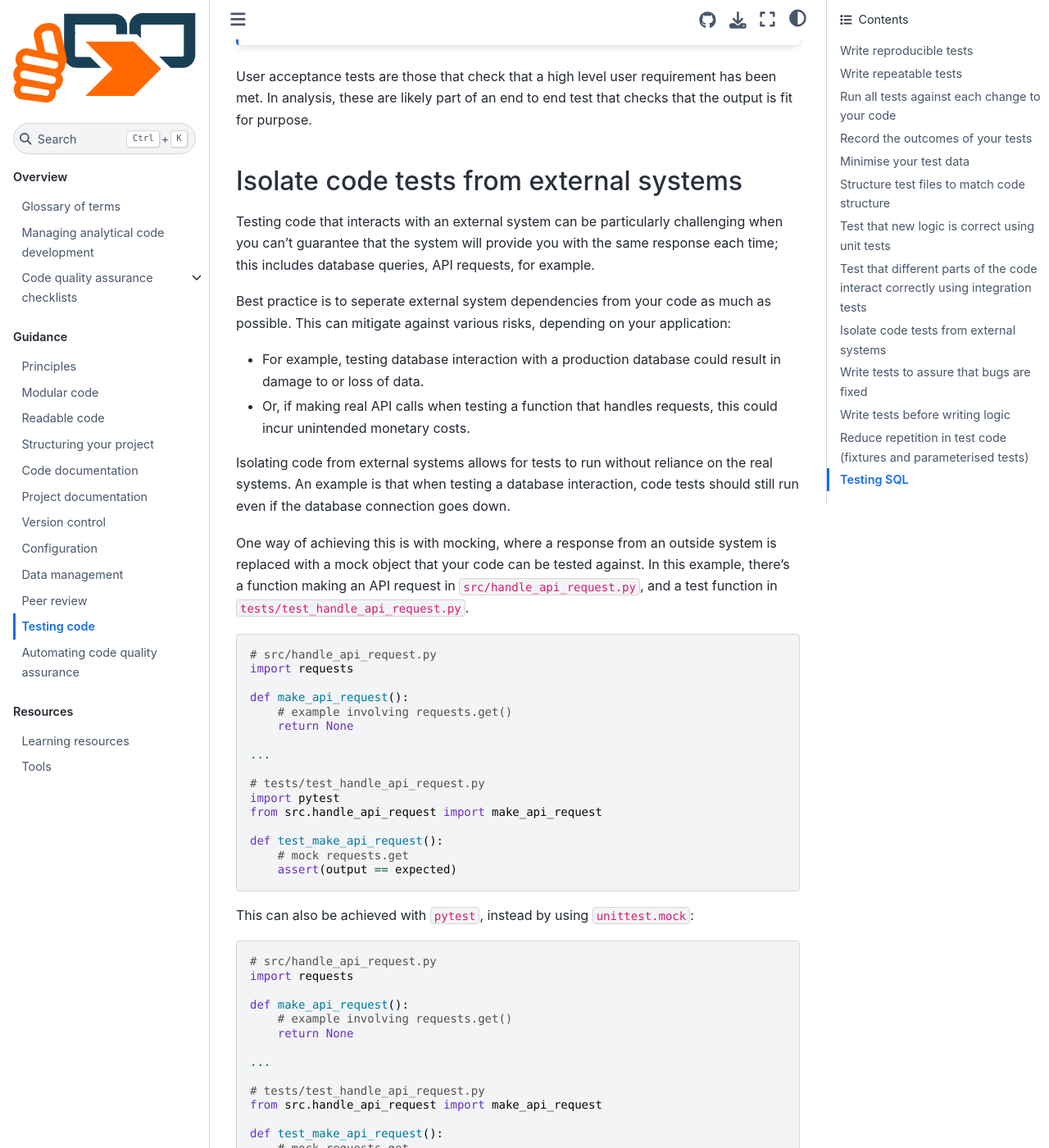
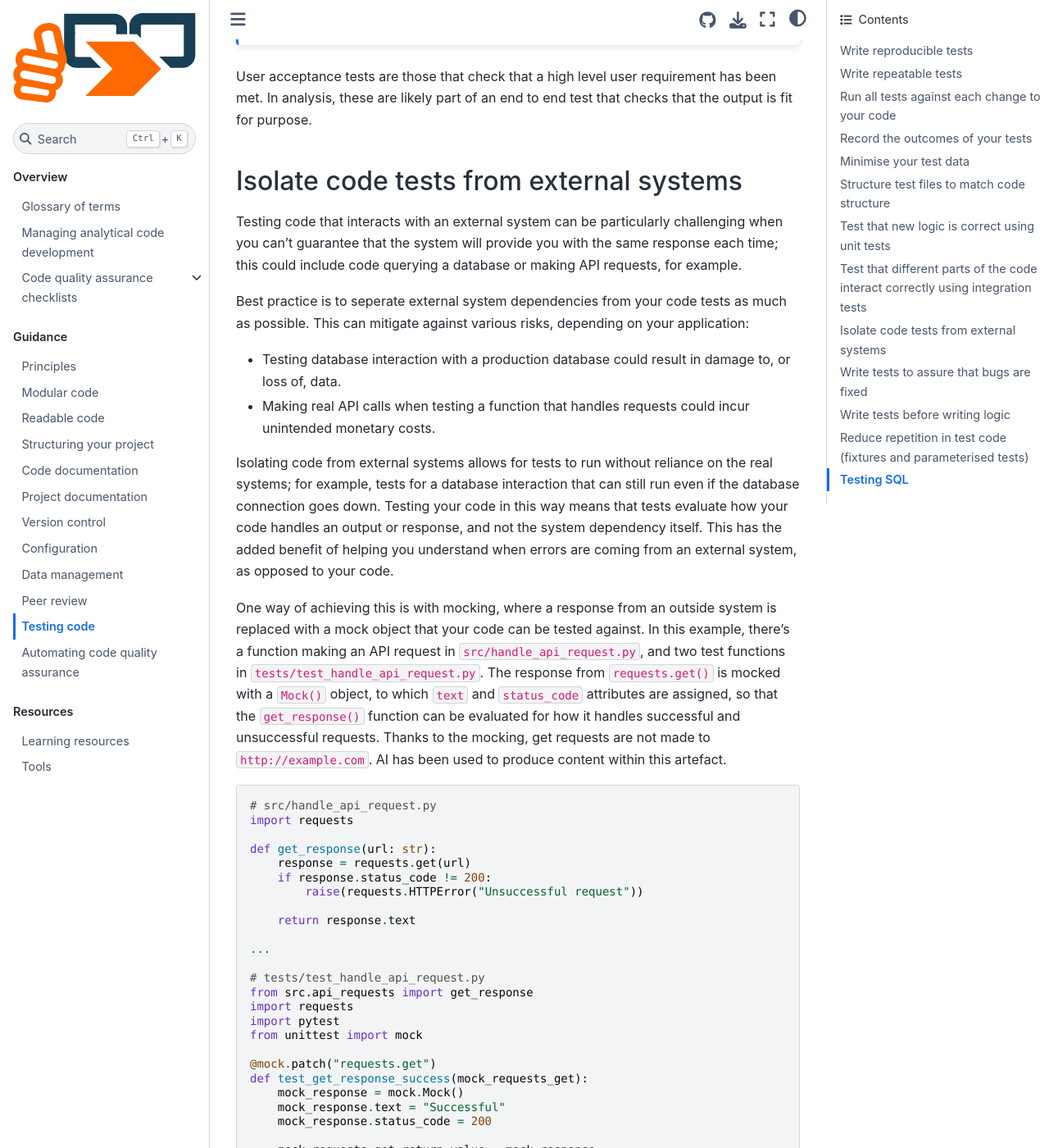
Before and after one commit to best-practice-and-impact/qa-of-code-guidance, a Jupyter Book: the page built from book/testing_code.md, in a window 1280 px wide and 1400 px high, scrolled down 8129 px. Shown: the whole window at 82% size. Built offline with Jupyter Book 1.0.4 settings and Sphinx 7.4.7 and the Sphinx Book theme 1.1.4, drawn with Linux system fonts in a browser that asks for light colours; some of the changed text lies outside the part shown.

Commit message:
finish test examples

````diff
--- a/book/testing_code.md
+++ b/book/testing_code.md
@@ -324,59 +324,61 @@
 ## Isolate code tests from external systems
 
 Testing code that interacts with an external system can be particularly challenging when you can't guarantee
-that the system will provide you with the same response each time; this includes database queries, API requests, for example.
+that the system will provide you with the same response each time; this could include code querying a database or
+making API requests, for example.
 
-Best practice is to seperate external system dependencies from your code as much as possible. This can mitigate against various risks, depending on your application:
+Best practice is to seperate external system dependencies from your code tests as much as possible. This can mitigate against various risks, depending on your application:
 
-- For example, testing database interaction with a production database could result in damage to or loss of data.
-- Or, if making real API calls when testing a function that handles requests, this could incur unintended monetary costs.
+- Testing database interaction with a production database could result in damage to, or loss of, data.
+- Making real API calls when testing a function that handles requests could incur unintended monetary costs.
 
-Isolating code from external systems allows for tests to run without reliance on the real systems. An example is that when testing a database interaction, code tests should still run even if the database connection goes down.
+Isolating code from external systems allows for tests to run without reliance on the real systems; for example, tests for a database interaction that can still run even if the database connection goes down.
+Testing your code in this way means that tests evaluate how your code handles an output or response, and not the system dependency itself. This has the added benefit of helping you understand when errors are coming from an external system, as opposed to your code.
 
-One way of achieving this is with mocking, where a response from an outside system is replaced with a mock object that your code can be tested against. In this example, there's a function making an API request in `src/handle_api_request.py`, and a test function in `tests/test_handle_api_request.py`.
+One way of achieving this is with mocking, where a response from an outside system is replaced with a mock object that your code can be tested against. In this example, there's a function making an API request in `src/handle_api_request.py`, and two test functions in `tests/test_handle_api_request.py`. The response from `requests.get()` is mocked with a `Mock()` object, to which `text` and `status_code` attributes are assigned, so that the `get_response()` function can be evaluated for how it handles successful and unsuccessful requests. Thanks to the mocking, get requests are not made to `http://example.com`. AI has been used to produce content within this artefact.
 
 ```{code-block} python
 # src/handle_api_request.py
 import requests
 
-def make_api_request():
-    # example involving requests.get()
-    return None
+def get_response(url: str):
+    response = requests.get(url)
+    if response.status_code != 200:
+        raise(requests.HTTPError("Unsuccessful request"))
+
+    return response.text
 
 ...
 
 # tests/test_handle_api_request.py
+from src.api_requests import get_response
+import requests
 import pytest
-from src.handle_api_request import make_api_request
+from unittest import mock
 
-def test_make_api_request():
-    # mock requests.get
-    assert(output == expected)
+@mock.patch("requests.get")
+def test_get_response_success(mock_requests_get):
+    mock_response = mock.Mock()
+    mock_response.text = "Successful"
+    mock_response.status_code = 200
+
+    mock_requests_get.return_value = mock_response
+
+    actual = get_response("http://example.com")
+    assert(actual == "Successful")
+
+@mock.patch("requests.get")
+def test_get_response_fail(mock_requests_get):
+    mock_response = mock.Mock()
+    mock_response.status_code = 400
+    mock_requests_get.return_value = mock_response
+
+    with pytest.raises(requests.HTTPError):
+        actual = get_response("http://example.com")
 
 ```
 
-This can also be achieved with `pytest`, instead by using `unittest.mock`:
-
-```{code-block} python
-# src/handle_api_request.py
-import requests
-
-def make_api_request():
-    # example involving requests.get()
-    return None
-
-...
-
-# tests/test_handle_api_request.py
-from src.handle_api_request import make_api_request
-
-def test_make_api_request():
-    # mock requests.get
-    assert(output == expected)
-
-```
-
-Testing your code in this way means that tests evaluate how your code handles an output or response, and not the system dependency itself. This has the added benefit of helping you understand when errors are coming from an external system, as opposed to your code.
+[Monkeypatching](https://docs.pytest.org/en/stable/how-to/monkeypatch.html#how-to-monkeypatch-mock-modules-and-environments) in `pytest` provides an alterative way of handling mock objects and attributes, and also allows for the mocking of environment variables.
 
 ## Write tests to assure that bugs are fixed
 
````
